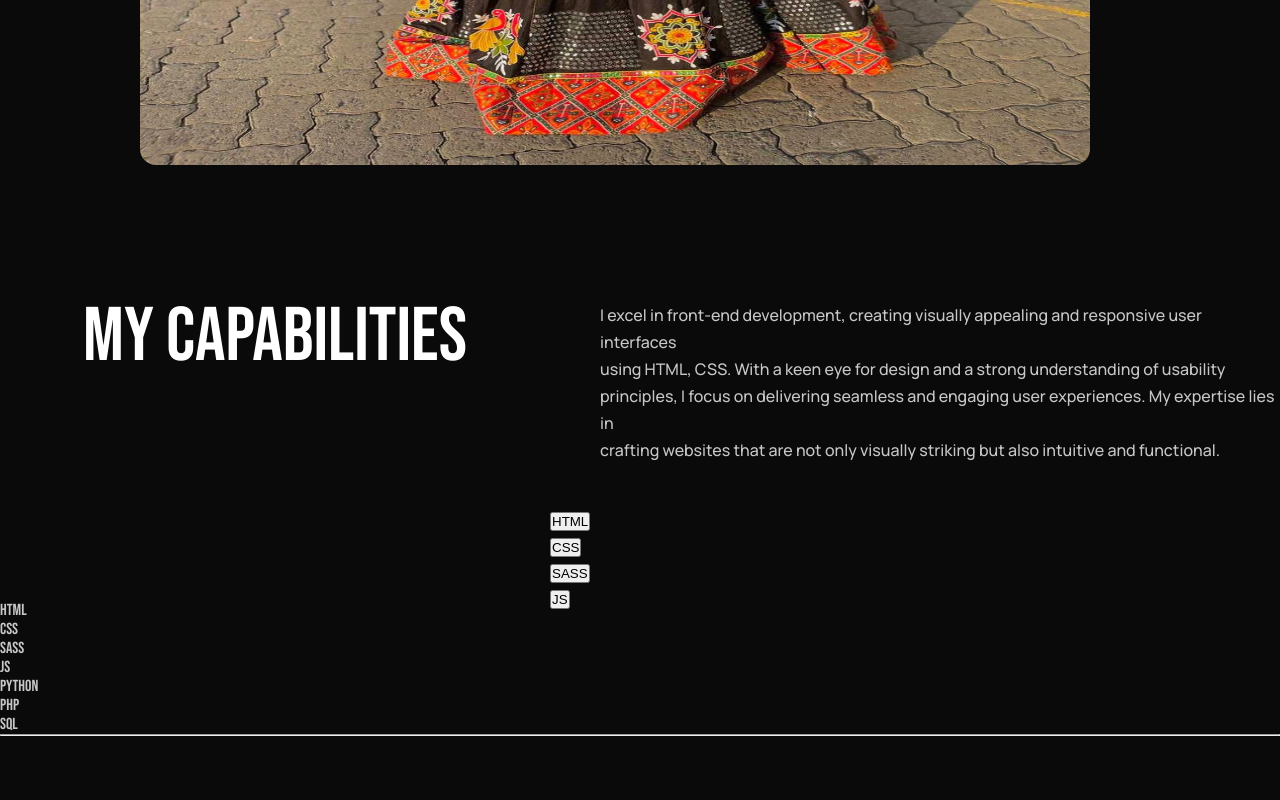
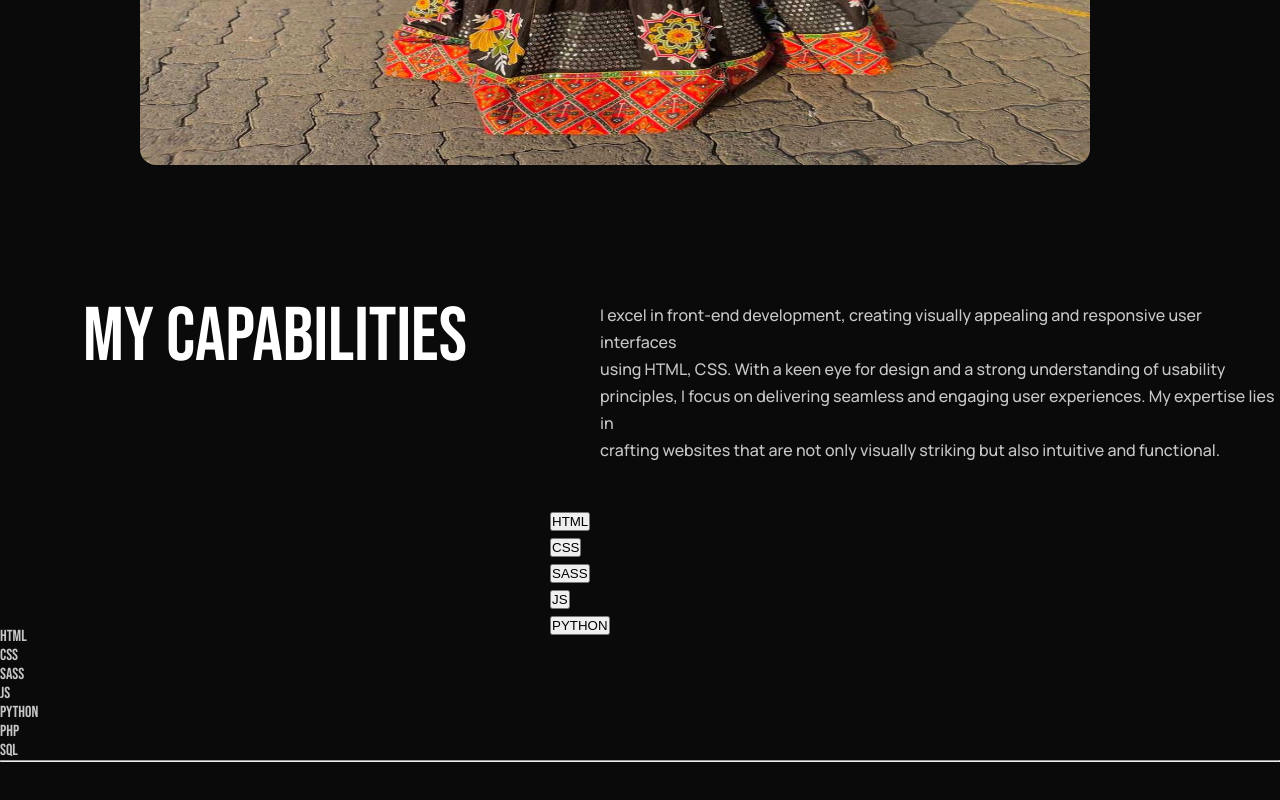
Before and after one commit to Eshhaa11/Esha.Portfolio, a website: page aboutme.html in a window 1280 px wide. Shown: the part 1145-1945 px from the top of the page. Drawn offline with Linux system fonts and the light colour scheme.

Commit message:
add button

```diff
--- a/aboutme.html
+++ b/aboutme.html
@@ -81,6 +81,7 @@
           <button class="button">CSS</button>
           <button class="button">SASS</button>
           <button class="button">JS</button>
+          <button class="button">PYTHON</button>
 
             <p>HTML</p>
             <p>CSS</p>
```
